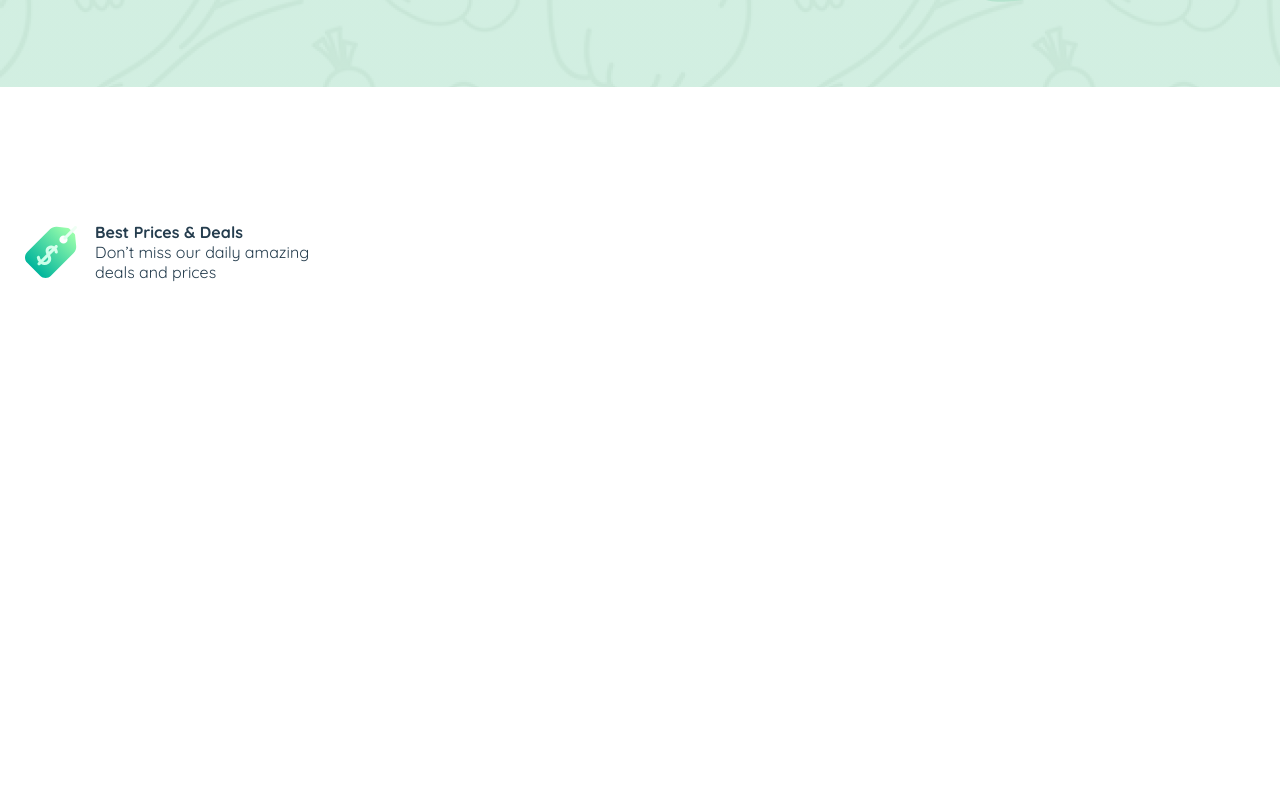
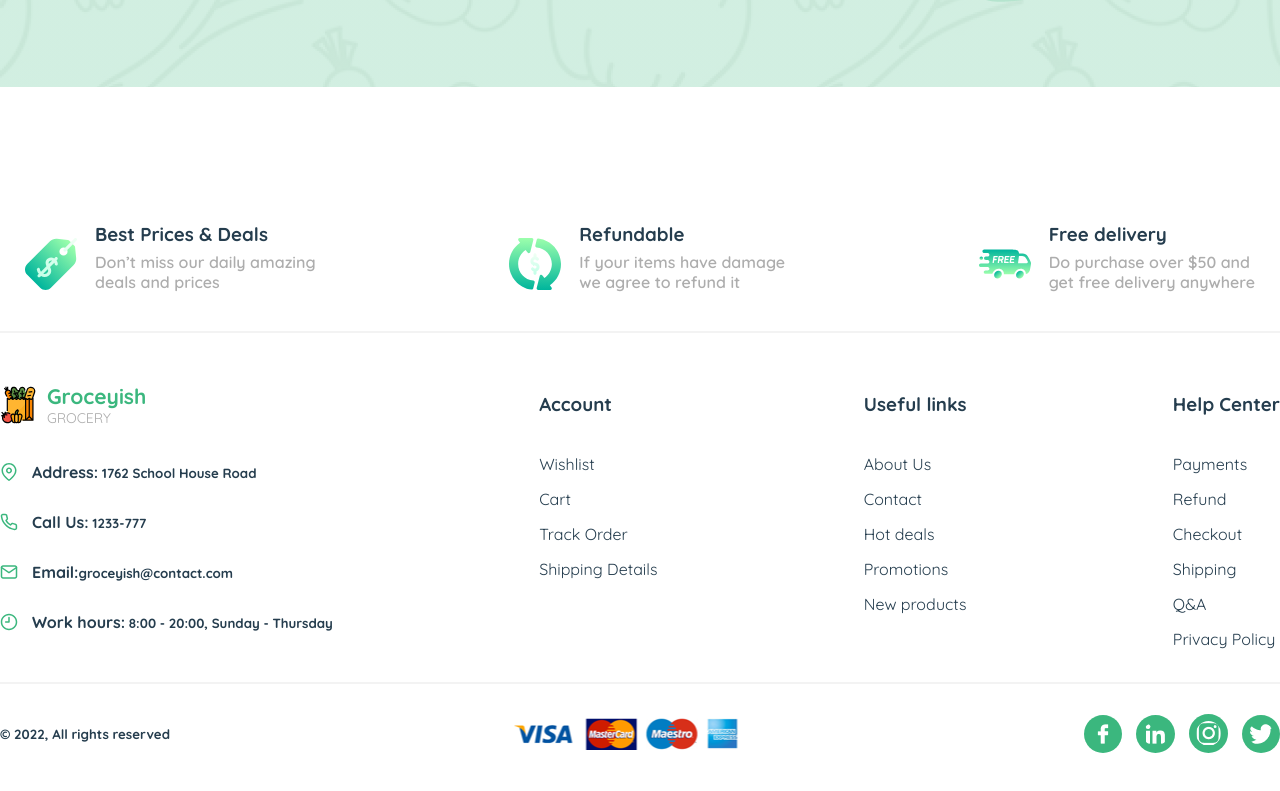
Before and after one commit to sadia-tasnim-dev/Groceryish, a plain HTML site: page index.html in a window 1280 px wide. Shown: the part 3931-4722 px from the top of the page. Before the commit the page ends 4238 px from the top, so only its background shows below. Drawn offline with Linux system fonts and the light colour scheme.

Commit message:
footer implemented

```diff
--- a/index.html
+++ b/index.html
@@ -1067,11 +1067,12 @@
     <footer class="section-padding container">
       <!-- ------------------footer---------------- -->
       <!-- ------------------Refundable container---------------- -->
+      <div class="center-y space-between bordar-container">
         <div class="Refundable-container">
           <div class="center-y">
             <img src="./public/image/footer/big1.svg" alt="" />
             <div class="Refundable-text">
-            <h4>Best Prices & Deals</h4>
+              <h3>Best Prices & Deals</h3>
               <p>
                 Don’t miss our daily amazing <br />
                 deals and prices
@@ -1079,7 +1080,117 @@
             </div>
           </div>
         </div>
+        <div class="Refundable-container">
+          <div class="center-y">
+            <img src="./public/image/footer/big2.svg" alt="" />
+            <div class="Refundable-text">
+              <h3>Refundable</h3>
+              <p>If your items have damage <br />we agree to refund it</p>
+            </div>
+          </div>
+        </div>
+        <div class="Refundable-container">
+          <div class="center-y">
+            <img src="./public/image/footer/big3.svg" alt="" />
+            <div class="Refundable-text">
+              <h3>Free delivery</h3>
+              <p>Do purchase over $50 and <br />get free delivery anywhere</p>
+            </div>
+          </div>
+        </div>
+      </div>
+
       <!-- ------------------Refundable container---------------- -->
+      <!-- ------------------official information---------------- -->
+      <div class="center-y space-between bordar-container">
+        <div class="official-info">
+          <div class="flex gap-sm">
+            <img src="./public/icons/nav1/logo.svg" alt="" />
+            <div>
+              <h1 class="text-primary nav-logo-header">Groceyish</h1>
+              <h3 class="nav-logo-text">GROCERY</h3>
+            </div>
+          </div>
+          <ul>
+            <li class="center-y gap-m">
+              <img src="./public/image/footer/li_map-pin.svg" />
+              <h5>
+                <span class="font-mm">Address:</span> 1762 School House Road
+              </h5>
+            </li>
+            <li class="center-y gap-m">
+              <img src="./public/image/footer/li_phone.svg" />
+              <h5><span class="font-mm">Call Us:</span> 1233-777</h5>
+            </li>
+            <li class="center-y gap-m">
+              <img src="./public/image/footer/li_mail (1).svg" />
+              <h5><span class="font-mm">Email:</span>groceyish@contact.com</h5>
+            </li>
+            <li class="center-y gap-m">
+              <img src="./public/image/footer/li_clock-9.svg" />
+              <h5>
+                <span class="font-mm">Work hours:</span> 8:00 - 20:00, Sunday -
+                Thursday
+              </h5>
+            </li>
+          </ul>
+        </div>
+        <div class="Account1">
+          <h3>Account</h3>
+          <ul>
+            <li>Wishlist</li>
+            <li>Cart</li>
+            <li>Track Order</li>
+            <li>Shipping Details</li>
+          </ul>
+        </div>
+        <div class="Account2">
+          <h3>Useful links</h3>
+          <ul>
+            <li>About Us</li>
+            <li>Contact</li>
+            <li>Hot deals</li>
+            <li>Promotions</li>
+            <li>New products</li>
+          </ul>
+        </div>
+        <div class="Account3">
+          <h3>Help Center</h3>
+          <ul>
+            <li>Payments</li>
+            <li>Refund</li>
+            <li>Checkout</li>
+            <li>Shipping</li>
+            <li>Q&A</li>
+            <li>Privacy Policy</li>
+          </ul>
+        </div>
+      </div>
+      <!-- ------------------official information---------------- -->
+      <!-- ------------------copy rights---------------- -->
+      <div class="center-y space-between copyright-container">
+        <h5>© 2022, All rights reserved</h5>
+        <img src="./public/image/footer/Payment.png" alt="" />
+        <div class="center-y gap-m">
+          <img
+            class="social-image-container"
+            src="./public/image/footer/facebook.png"
+          />
+          <img
+            class="social-image-container"
+            src="./public/image/footer/link.png"
+          />
+          <img
+            class="social-image-container"
+            src="./public/image/footer/instra.png"
+          />
+          <img
+            class="social-image-container"
+            src="./public/image/footer/twitter.png"
+          />
+        </div>
+      </div>
+      <!-- ------------------copy rights---------------- -->
       <!-- ------------------footer---------------- -->
     </footer>
   </body>
--- a/style.css
+++ b/style.css
@@ -54,6 +54,10 @@ body {
 }
 .font-m {
   font-weight: 600;
+}
+.font-mm {
+  font-size: 16px;
+  font-weight: 800;
 }
 .gap-ss {
   gap: 3px;
@@ -596,7 +600,65 @@ body {
 .Refundable-container {
   padding: 25px;
 }
+.bordar-container {
+  border-bottom: 2px solid var(--white);
+}
 .Refundable-text {
   margin-left: 18px;
 }
+.Refundable-text p {
+  font-size: 16px;
+  font-weight: 600;
+  color: var(--gray);
+  padding-top: 6px;
+  margin-bottom: 14px;
+}
+.official-info {
+  margin-top: 50px;
+  margin-bottom: 20px;
+}
+.official-info ul {
+  margin-top: 35px;
+}
+.official-info ul li {
+  margin-bottom: 30px;
+}
+.Account1 {
+  margin-top: 40px;
+}
+.Account2 {
+  margin-top: 40px;
+}
+.Account3 {
+  margin-top: 40px;
+}
+.Account1 ul {
+  margin-top: 38px;
+  margin-bottom: 85px;
+}
+.Account1 ul li {
+  margin-bottom: 15px;
+}
+.Account2 ul {
+  margin-top: 38px;
+  margin-bottom: 50px;
+}
+.Account2 ul li {
+  margin-bottom: 15px;
+}
+.Account3 ul {
+  margin-top: 38px;
+}
+.Account3 ul li {
+  margin-bottom: 15px;
+}
+.copyright-container {
+  margin-top: 30px;
+  margin-bottom: 40px;
+}
+.social-image-container {
+  border-radius: 50%;
+  background-color: var(--primary);
+  padding: 7px;
+}
 /* -----footer----- */
```
Also changed, not shown: public/image/footer/Vector 5.png (added). Lines whose indentation alone changed are shown as unchanged.
